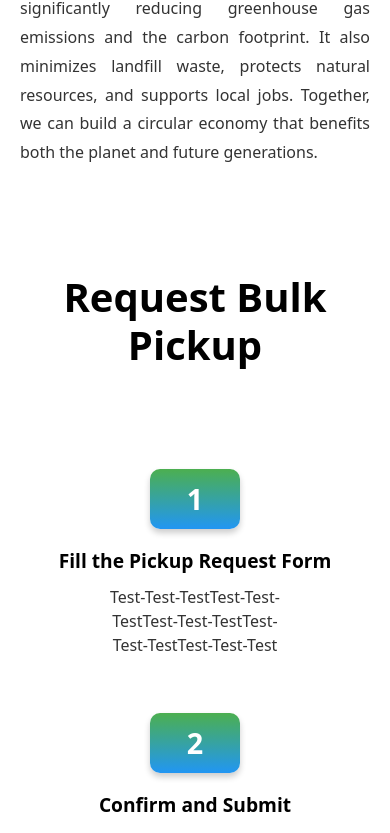
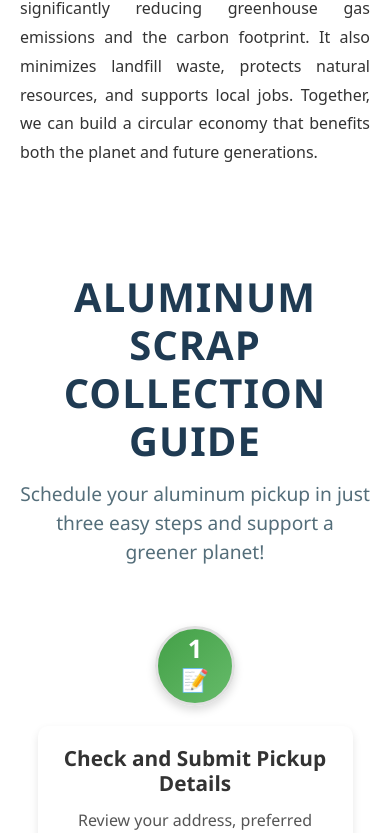
Before and after one commit to Avish-Madushanka/N-Aluminium, a React (Vite) app: page /AboutUs in a window 390 px wide. Shown: the part 1153-1986 px from the top of the page. Built offline with nearby package versions, Linux system fonts and the light colour scheme; sample sign-in values are in the browser's storage.

Commit message:
update admin

```diff
--- a/src/Components/AboutUs/AboutUSDes.css
+++ b/src/Components/AboutUs/AboutUSDes.css
@@ -38,12 +38,12 @@
 .ABtitle {
   font-size: 2.75rem;
   font-weight: 700;
-  color: #1a1a1a;
+  color: #1f3b53;
   margin-bottom: 20px;
 }
 
 .ABtitle .highlight {
-  background: linear-gradient(45deg, #000000, #000000);
+  background: linear-gradient(45deg, #1f3b53, #1f3b53);
   -webkit-background-clip: text;
   -webkit-text-fill-color: transparent;
 }
--- a/src/Components/AboutUs/AboutUSDes2.css
+++ b/src/Components/AboutUs/AboutUSDes2.css
@@ -1,66 +1,146 @@
-.bulk-container {
+.AD2-container {
   text-align: center;
-  padding: 50px;
-  background-color: #ffffff;
+  padding: 50px 20px;
+  font-family: 'Segoe UI', Tahoma, Geneva, Verdana, sans-serif;
+  max-width: 1200px;
+  margin: 0 auto;
+  border-radius: 15px;
 }
 
-.bulk-title {
+.AD2-title {
   font-size: 2.5rem;
   font-weight: bold;
-  color: #000000;
-  margin-bottom: 100px;
+  color: #1f3b53;
+  margin-bottom: 15px;
+  text-transform: uppercase;
+  letter-spacing: 1px;
 }
 
-.steps-container {
-  display: flex;
-  justify-content: center;
-  align-items: center;
-  position: relative;
+.AD2-subtitle {
+  font-size: 1.2rem;
+  color: #546e7a;
+  margin-bottom: 60px;
+  max-width: 700px;
+  margin-left: auto;
+  margin-right: auto;
 }
 
-.step {
+.AD2-steps {
+  display: flex;
+  justify-content: space-around;
+  align-items: flex-start;
+  position: relative;
+  margin-bottom: 50px;
+}
+
+.AD2-steps::before {
+  content: '';
+  position: absolute;
+  top: 40px;
+  left: 20%;
+  right: 20%;
+  height: 3px;
+  background: linear-gradient(to right, #4CAF50, #2196F3, #3f51b5);
+  z-index: 0;
+}
+
+.AD2-step {
   display: flex;
   flex-direction: column;
   align-items: center;
   position: relative;
-  width: 350px;
-  text-align: center;
+  width: 30%;
+  z-index: 1;
 }
 
-.step-icon {
-  width: 90px;
-  height: 60px;
-  background: linear-gradient(to bottom, #4CAF50, #2196F3);
-  color: white;
-  font-size: 1.8rem;
-  font-weight: bold;
+.AD2-circle {
+  width: 80px;
+  height: 80px;
+  background: white;
+  border-radius: 50%;
   display: flex;
+  flex-direction: column;
   justify-content: center;
   align-items: center;
-  border-radius: 10px;
-  box-shadow: 0 4px 6px rgba(0, 0, 0, 0.2);
+  box-shadow: 0 4px 10px rgba(0, 0, 0, 0.15);
+  margin-bottom: 20px;
+  position: relative;
+  overflow: hidden;
+  border: 3px solid #e0e0e0;
+  transition: transform 0.3s ease, box-shadow 0.3s ease;
 }
 
-.step-title {
-  font-size: 1.2rem;
-  font-weight: bold;
-  color: #000000;
-  margin-top: 20px;
+.AD2-step:hover .AD2-circle {
+  transform: scale(1.1);
+  box-shadow: 0 6px 15px rgba(0, 0, 0, 0.2);
 }
 
-.step-description {
-  font-size: 1rem;
-  color: #333333;
-  max-width: 200px;
-  margin-top: 5px;
+.AD2-step:nth-child(1) .AD2-circle {
+  background: linear-gradient(135deg, #43a047, #66bb6a);
 }
 
-@media (max-width: 768px) {
-  .steps-container {
+.AD2-step:nth-child(2) .AD2-circle {
+  background: linear-gradient(135deg, #0288d1, #29b6f6);
+}
+
+.AD2-step:nth-child(3) .AD2-circle {
+  background: linear-gradient(135deg, #303f9f, #5c6bc0);
+}
+
+.AD2-number {
+  font-size: 1.6rem;
+  font-weight: bold;
+  color: white;
+  line-height: 1;
+}
+
+.AD2-icon {
+  font-size: 1.4rem;
+  margin-top: 2px;
+}
+
+.AD2-content {
+  background-color: white;
+  padding: 20px;
+  border-radius: 10px;
+  box-shadow: 0 4px 8px rgba(0, 0, 0, 0.1);
+  height: 100%;
+  width: 100%;
+  transition: transform 0.3s ease;
+}
+
+.AD2-step:hover .AD2-content {
+  transform: translateY(-5px);
+}
+
+.AD2-step-title {
+  font-size: 1.3rem;
+  font-weight: bold;
+  color: #333333;
+  margin-top: 0;
+  margin-bottom: 12px;
+}
+
+.AD2-description {
+  font-size: 1rem;
+  color: #555555;
+  line-height: 1.5;
+}
+
+
+@media (max-width: 900px) {
+  .AD2-steps {
     flex-direction: column;
+    align-items: center;
   }
 
-  .step {
+  .AD2-steps::before {
+    display: none;
+  }
+
+  .AD2-step {
+    width: 90%;
+    max-width: 400px;
     margin-bottom: 40px;
   }
 }
--- a/src/Components/AboutUs/AboutUSDes2.jsx
+++ b/src/Components/AboutUs/AboutUSDes2.jsx
@@ -5,36 +5,48 @@ const AboutUSDes2 = () => {
     const steps = [
         {
           number: "1",
-          title: "Fill the Pickup Request Form",
-          description: "Test-Test-TestTest-Test-TestTest-Test-TestTest-Test-TestTest-Test-Test",
+          title: "Check and Submit Pickup Details",
+          description: "Review your address, preferred date, and material information before submitting the pickup request form.",
+          icon: "📝"
         },
         {
           number: "2",
-          title: "Confirm and Submit",
-          description: "Test-Test-TestTest-Test-TestTest-Test-TestTest-Test-TestTest-Test-Test",
+          title: "Confirm the Pickup Request",
+          description: "Double-check your submitted details and confirm your request to schedule the aluminum scrap pickup.",
+          icon: "✅"
         },
         {
           number: "3",
-          title: " Wait for Confirmation and Pickup",
-          description: "Test-Test-TestTest-Test-TestTest-Test-TestTest-Test-TestTest-Test-Test",
+          title: "Deliver to Collection Point",
+          description: "Take your prepared aluminum to local recycling centers, scrap yards, or community collection events to ensure proper recycling and maximize value.",
+          icon: "🚚"
         },
       ];
 
       return (
-        <div className="bulk-container">
-          <h2 className="bulk-title">Request Bulk Pickup</h2>
+        <div className="AD2-container">
+          <h2 className="AD2-title">Aluminum Scrap Collection Guide</h2>
+          <p className="AD2-subtitle">
+            Schedule your aluminum pickup in just three easy steps and support a greener planet!
+          </p>
 
-          <div className="steps-container">
+          <div className="AD2-steps">
             {steps.map((step, index) => (
-              <div key={index} className="step">
-                <div className="step-icon">{step.number}</div>
-                <h3 className="step-title">{step.title}</h3>
-                <p className="step-description">{step.description}</p>
+              <div key={index} className="AD2-step">
+                <div className="AD2-circle">
+                  <div className="AD2-number">{step.number}</div>
+                  <span className="AD2-icon">{step.icon}</span>
+                </div>
+                <div className="AD2-content">
+                  <h3 className="AD2-step-title">{step.title}</h3>
+                  <p className="AD2-description">{step.description}</p>
+                </div>
               </div>
             ))}
           </div>
+
         </div>
       );
-    };
+};
 
 export default AboutUSDes2;
--- /dev/null
+++ b/src/Components/AboutUs/AboutUSDes4.css
@@ -0,0 +1,105 @@
+.AB4-container {
+    background-color: #ffffff;
+    padding: 70px 40px;
+    text-align: center;
+    border-radius: 0px;
+    margin: 40px auto;
+    max-width: 950px;
+    border-top: 3px solid #1f3b53;
+    border-bottom: 3px solid #1f3b53;
+    overflow: hidden;
+    position: relative;
+  }
+
+  .AB4-title {
+    font-size: 2.6rem;
+    font-weight: 700;
+    color: #1f3b53;
+    margin-bottom: 20px;
+    line-height: 1.3;
+    position: relative;
+    z-index: 1;
+  }
+
+  .AB4-subtitle {
+    font-size: 1.1rem;
+    color: #1f272f;
+    line-height: 1.7;
+    max-width: 700px;
+    margin: 0 auto 35px auto;
+    position: relative;
+    z-index: 1;
+  }
+
+  .AB4-button {
+    display: inline-block;
+    background: linear-gradient(to right, #1f3b53, #5a748d);
+    color: #ffffff;
+    padding: 14px 35px;
+    border-radius: 30px;
+    text-decoration: none;
+    font-size: 1rem;
+    font-weight: 600;
+    border: none;
+    cursor: pointer;
+    transition: all 0.3s ease-in-out;
+    box-shadow: 0 4px 10px rgba(0, 86, 179, 0.2);
+    position: relative;
+    z-index: 1;
+  }
+
+  .AB4-button:hover,
+  .AB4-button:focus {
+    background: linear-gradient(to right, #0f1e2e, #444a51);
+    color: #ffffff;
+    transform: translateY(-3px);
+    box-shadow: 0 7px 15px rgba(0, 86, 179, 0.3);
+    outline: none;
+  }
+
+  .AB4-button:active {
+    transform: translateY(-1px);
+    box-shadow: 0 3px 8px rgba(0, 86, 179, 0.2);
+  }
+
+  @media (max-width: 768px) {
+    .AB4-container {
+      padding: 50px 25px;
+      margin: 30px auto;
+    }
+
+    .AB4-title {
+      font-size: 2.1rem;
+    }
+
+    .AB4-subtitle {
+      font-size: 1rem;
+      max-width: 90%;
+      margin-bottom: 30px;
+    }
+
+    .AB4-button {
+      padding: 12px 30px;
+      font-size: 0.95rem;
+    }
+  }
+
+  @media (max-width: 480px) {
+    .AB4-container {
+      padding: 40px 20px;
+      margin: 20px auto;
+    }
+
+    .AB4-title {
+      font-size: 1.8rem;
+    }
+
+    .AB4-subtitle {
+      font-size: 0.95rem;
+    }
+
+    .AB4-button {
+      padding: 11px 25px;
+      font-size: 0.9rem;
+    }
+  }
--- /dev/null
+++ b/src/Components/AboutUs/AboutUSDes4.jsx
@@ -0,0 +1,22 @@
+import React from 'react';
+import './AboutUSDes4.css';
+
+const AboutUSDes4 = () => {
+  return (
+    <div className="AB4-container">
+      <h1 className="AB4-title">
+        Aluminum Usage & Recycling: A Five-Year Analysis
+      </h1>
+      <p className="AB4-subtitle">
+        Understanding consumption patterns and recycling rates is key to our sustainability goals.
+        Over the last five years, we've tracked significant shifts and achieved major milestones
+        in reducing waste and promoting a circular economy for aluminum.
+      </p>
+      <a href="/AboutUSDiagram" className="AB4-button">
+        View Detailed Report
+      </a>
+    </div>
+  );
+};
+
+export default AboutUSDes4;
--- a/src/Pages/AboutUs.jsx
+++ b/src/Pages/AboutUs.jsx
@@ -3,6 +3,7 @@ import AboutUsHeader from '../Components/AboutUs/AboutUsHeader';
 import AboutUSDes from '../Components/AboutUs/AboutUSDes';
 import AboutUSDes2 from '../Components/AboutUs/AboutUSDes2';
 import AboutUSDes3 from '../Components/AboutUs/AboutUSDes3';
+import AboutUSDes4 from '../Components/AboutUs/AboutUSDes4';
 
 const AboutUs = () => {
   return (
@@ -11,6 +12,7 @@ const AboutUs = () => {
       <AboutUSDes />
       <AboutUSDes2 />
       <AboutUSDes3 />
+      <AboutUSDes4 />
     </div>
   );
 };
```
Also changed, not shown: src/Components/AboutUs/AboutUSDes3.css (+106 -67 lines), src/Components/AboutUs/AboutUSDes3.jsx (+24 -13 lines), src/Components/AboutUs/AboutUSDiagram.css (added), src/Components/AboutUs/AboutUSDiagram.jsx (added).
